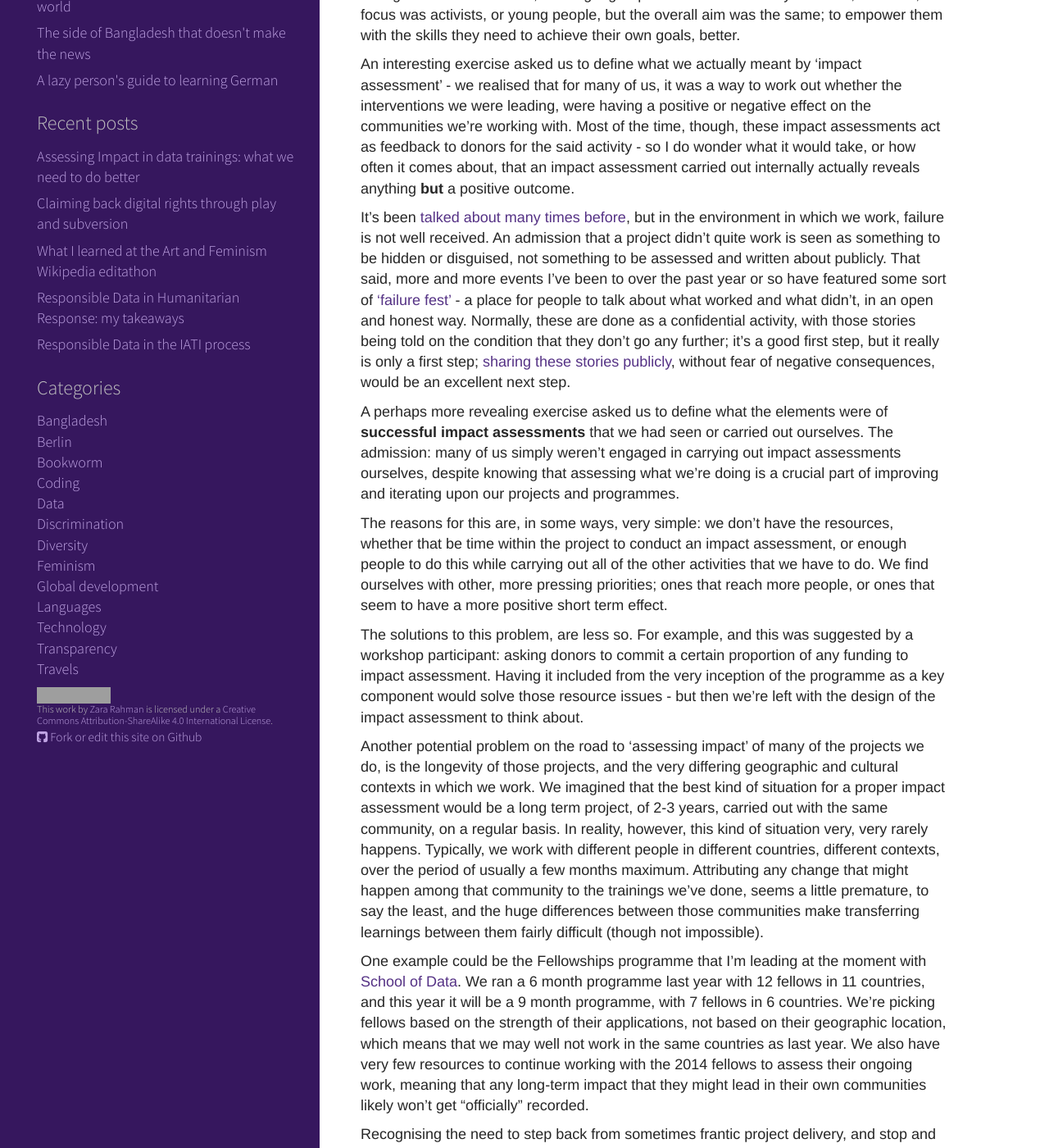
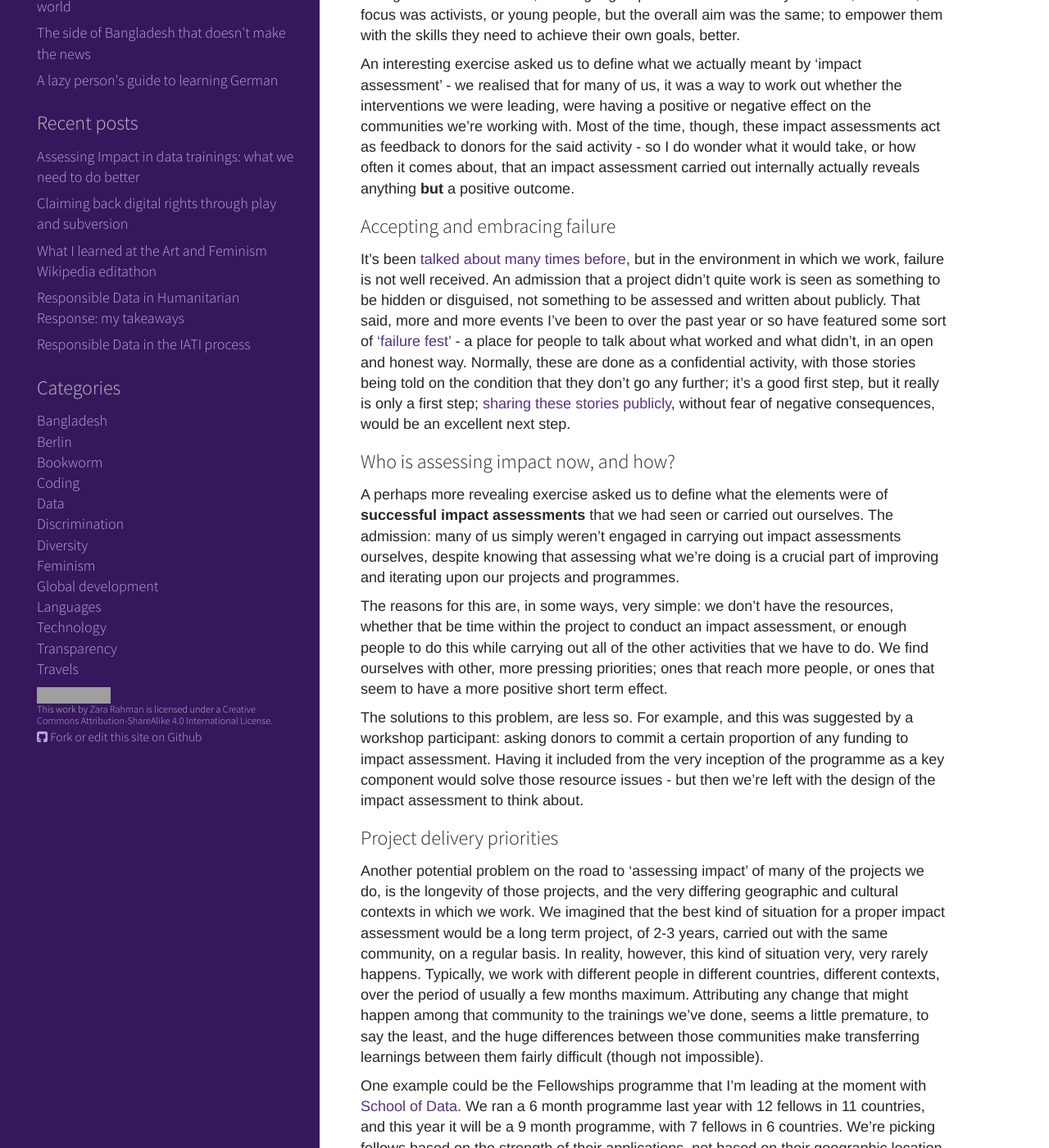
Before and after one commit to zararah/zararah.net, a Jekyll site: the page built from _posts/2015/2015-03-24-impact-assessment-data.md, in a window 1280 px wide and 1400 px high, scrolled down 416 px. Shown: the whole window at 82% size. Built offline with Jekyll 4.4.1, drawn with Linux system fonts in a browser that asks for light colours; Markdown is read by kramdown in place of the engine named in the settings; grey boxes are pictures that could not be loaded.

Commit message:
Adding headings to post

```diff
--- a/_posts/2015/2015-03-24-impact-assessment-data.md
+++ b/_posts/2015/2015-03-24-impact-assessment-data.md
@@ -18,13 +18,19 @@
 
 <!--more-->
 
+### Accepting and embracing failure
+
 It's been [talked about many times before](http://code4sa.org/2014/08/29/what-ngos-can-learn-from-start-ups-about-failure.html), but in the environment in which we work, failure is not well received. An admission that a project didn't quite work is seen as something to be hidden or disguised, not something to be assessed and written about publicly. That said, more and more events I've been to over the past year or so have featured some sort of ['failure fest'](https://www.techchange.org/2014/12/12/fail-fest-2014-lessons-online-learning-mistakes/) - a place for people to talk about what worked and what didn't, in an open and honest way. Normally, these are done as a confidential activity, with those stories being told on the condition that they don't go any further; it's a good first step, but it really is only a first step; [sharing these stories publicly](https://www.admittingfailure.org/), without fear of negative consequences, would be an excellent next step.
+
+### Who is assessing impact now, and how?
 
 A perhaps more revealing exercise asked us to define what the elements were of **successful impact assessments** that we had seen or carried out ourselves. The admission: many of us simply weren't engaged in carrying out impact assessments ourselves, despite knowing that assessing what we're doing is a crucial part of improving and iterating upon our projects and programmes.
 
 The reasons for this are, in some ways, very simple: we don't have the resources, whether that be time within the project to conduct an impact assessment, or enough people to do this while carrying out all of the other activities that we have to do. We find ourselves with other, more pressing priorities; ones that reach more people, or ones that seem to have a more positive short term effect.
 
 The solutions to this problem, are less so. For example, and this was suggested by a workshop participant: asking donors to commit a certain proportion of any funding to impact assessment. Having it included from the very inception of the programme as a key component would solve those resource issues - but then we're left with the design of the impact assessment to think about.
+
+### Project delivery priorities
 
 Another potential problem on the road to 'assessing impact' of many of the projects we do, is the longevity of those projects, and the very differing geographic and cultural contexts in which we work. We imagined that the best kind of situation for a proper impact assessment would be a long term project, of 2-3 years, carried out with the same community, on a regular basis. In reality, however, this kind of situation very, very rarely happens. Typically, we work with different people in different countries, different contexts, over the period of usually a few months maximum. Attributing any change that might happen among that community to the trainings we've done, seems a little premature, to say the least, and the huge differences between those communities make transferring learnings between them fairly difficult (though not impossible).
 
```
